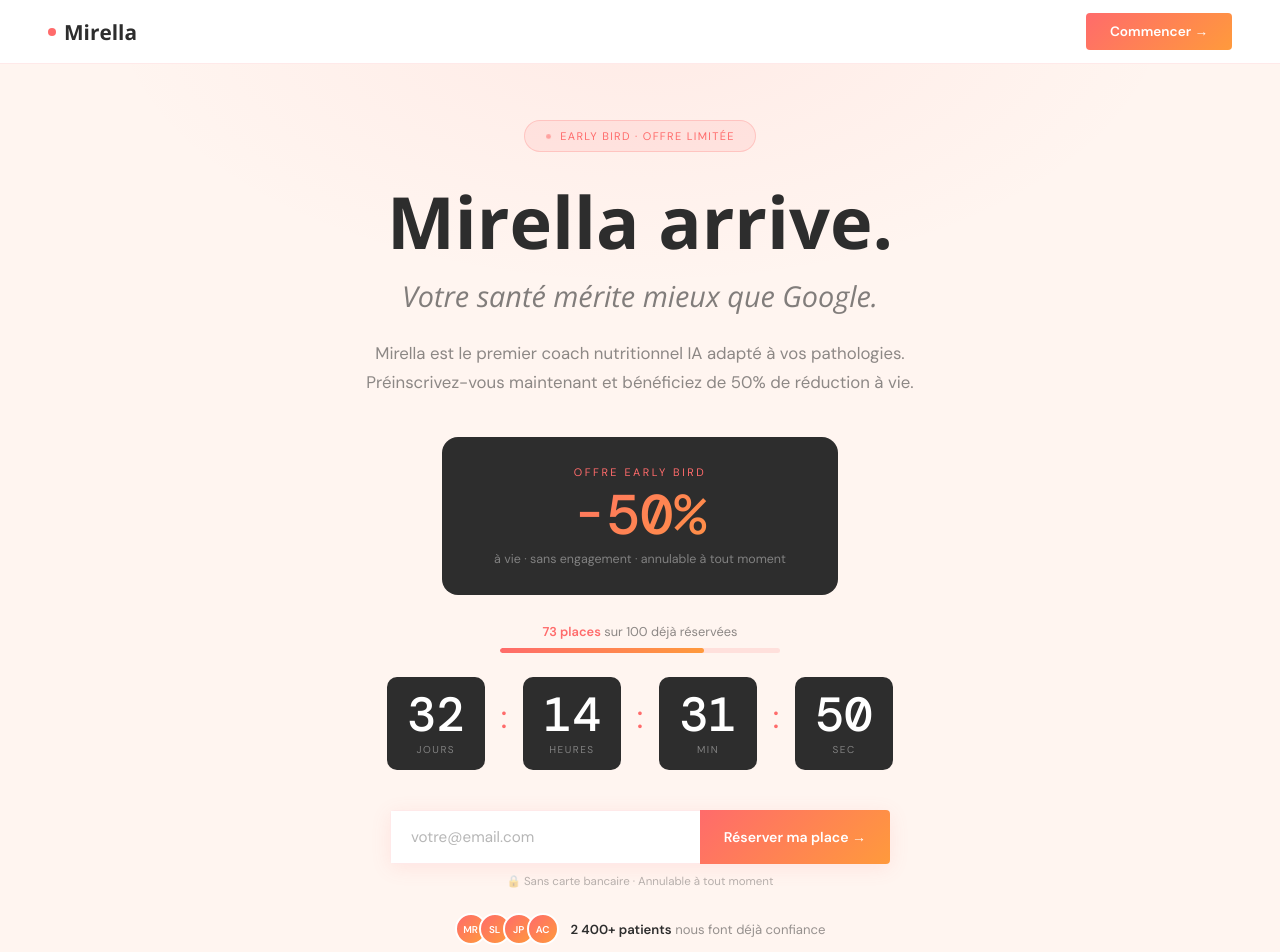
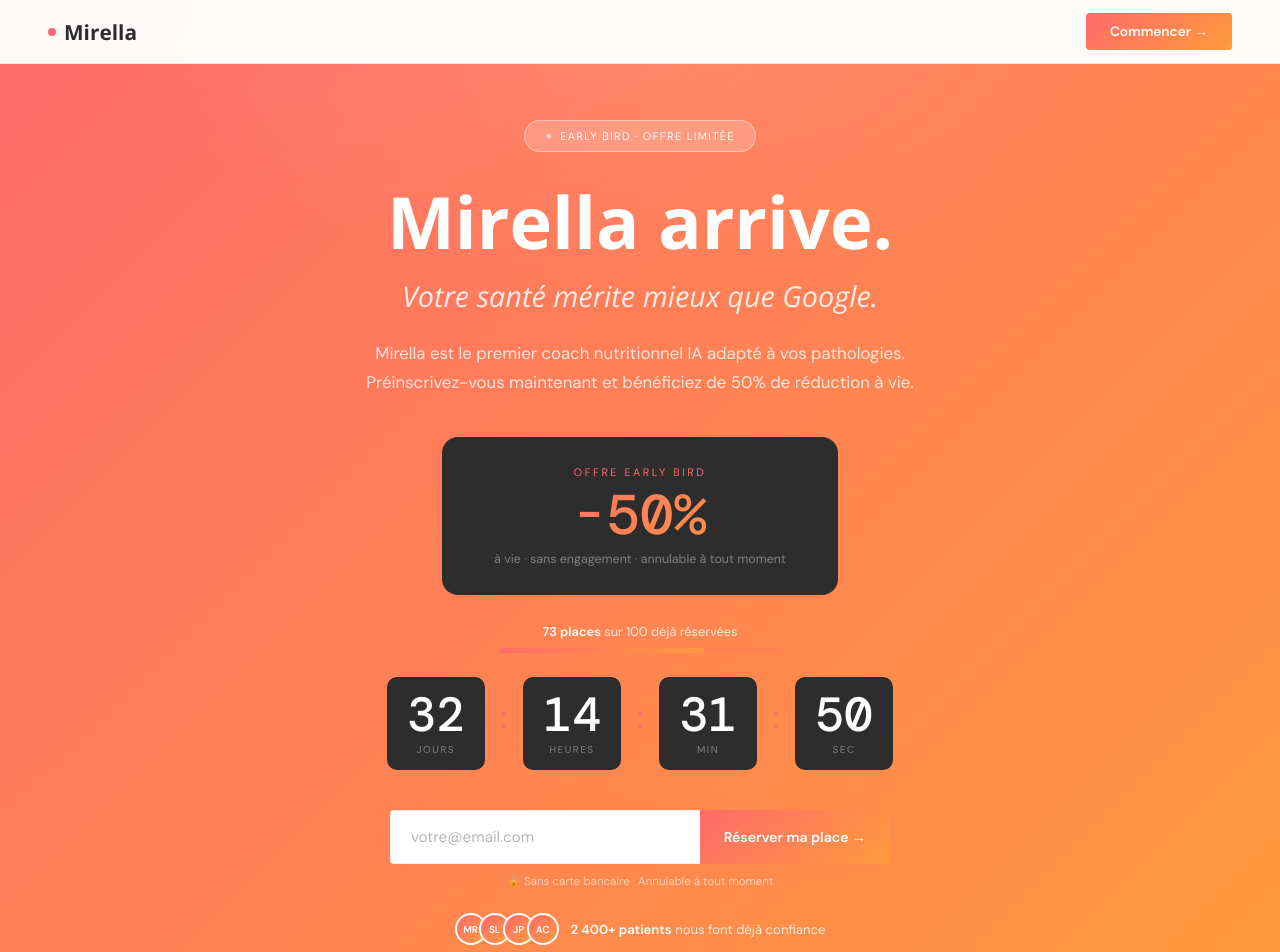
Before and after one commit to avelia-ai/nutricare-frontend, a plain HTML site: page preinscription.html in a window 1280 px wide. Shown: the top 952 px of the page. Drawn offline with nearby package versions, Linux system fonts and the light colour scheme.

Commit message:
fix: preinscription hero dégradé corail DA Mirella

```diff
--- a/preinscription.html
+++ b/preinscription.html
@@ -24,14 +24,14 @@ nav{position:fixed;top:0;left:0;right:0;z-index:100;background:rgba(255,255,255,
 .nav-btn:hover{opacity:.9;transform:translateY(-1px)}
 
 /* HERO */
-.hero{background:var(--cream);padding:120px 24px 80px;text-align:center;position:relative;overflow:hidden}
-.hero::before{content:'';position:absolute;inset:0;background:radial-gradient(ellipse 60% 40% at 50% 0%,rgba(255,107,107,.08) 0%,transparent 70%);pointer-events:none}
+.hero{background:linear-gradient(135deg,#FF6B6B,#FF9A3C);padding:120px 24px 80px;text-align:center;position:relative;overflow:hidden}
+.hero::before{content:'';position:absolute;inset:0;background:radial-gradient(ellipse 60% 40% at 50% 0%,rgba(255,255,255,.1) 0%,transparent 70%);pointer-events:none}
 .hero-inner{position:relative;z-index:1;max-width:780px;margin:0 auto}
-.badge{display:inline-flex;align-items:center;gap:8px;background:rgba(255,107,107,.1);border:1px solid rgba(255,107,107,.25);border-radius:100px;padding:8px 20px;font-size:11px;letter-spacing:.12em;text-transform:uppercase;color:var(--coral);margin-bottom:32px;animation:fadeUp .8s ease both}
-.badge-dot{width:7px;height:7px;background:var(--coral);border-radius:50%;animation:pulse 1.5s ease-in-out infinite}
-h1{font-family:'Open Sans',serif;font-size:clamp(2.4rem,6vw,4.5rem);line-height:1.05;font-weight:700;color:var(--charcoal);margin-bottom:16px;animation:fadeUp .8s .15s ease both}
+.badge{display:inline-flex;align-items:center;gap:8px;background:rgba(255,255,255,.2);border:1px solid rgba(255,255,255,.4);border-radius:100px;padding:8px 20px;font-size:11px;letter-spacing:.12em;text-transform:uppercase;color:white;margin-bottom:32px;animation:fadeUp .8s ease both}
+.badge-dot{width:7px;height:7px;background:white;border-radius:50%;animation:pulse 1.5s ease-in-out infinite}
+h1{font-family:'Open Sans',serif;font-size:clamp(2.4rem,6vw,4.5rem);line-height:1.05;font-weight:700;color:white;margin-bottom:16px;animation:fadeUp .8s .15s ease both}
 h1 em{font-style:italic;color:var(--coral)}
-.hero-sub{font-size:1.05rem;color:rgba(45,45,45,.55);line-height:1.75;max-width:560px;margin:0 auto 40px;animation:fadeUp .8s .3s ease both}
+.hero-sub{font-size:1.05rem;color:rgba(255,255,255,.8);line-height:1.75;max-width:560px;margin:0 auto 40px;animation:fadeUp .8s .3s ease both}
 
 /* OFFER BOX */
 .offer-box{background:var(--charcoal);color:white;border-radius:16px;padding:28px 52px;display:inline-block;margin-bottom:28px;animation:fadeUp .8s .4s ease both}
@@ -41,8 +41,8 @@ h1 em{font-style:italic;color:var(--coral)}
 
 /* SPOTS */
 .spots{margin-bottom:24px;animation:fadeUp .8s .48s ease both}
-.spots-txt{font-size:.8rem;color:rgba(45,45,45,.55);margin-bottom:8px}
-.spots-txt strong{color:var(--coral);font-weight:600}
+.spots-txt{font-size:.8rem;color:rgba(255,255,255,.8);margin-bottom:8px}
+.spots-txt strong{color:white;font-weight:700}
 .spots-bar{width:280px;height:5px;background:rgba(255,107,107,.15);border-radius:3px;margin:0 auto;overflow:hidden}
 .spots-fill{height:100%;width:73%;background:linear-gradient(135deg,var(--coral),var(--orange));border-radius:3px}
 
@@ -61,7 +61,7 @@ h1 em{font-style:italic;color:var(--coral)}
 .form-row input:focus{border-color:var(--coral)}
 .form-row button{background:linear-gradient(135deg,var(--coral),var(--orange));color:white;border:none;padding:16px 24px;font-size:.88rem;font-weight:600;font-family:'DM Sans',sans-serif;cursor:pointer;white-space:nowrap;transition:all .2s}
 .form-row button:hover{opacity:.9}
-.form-note{font-size:.72rem;color:rgba(45,45,45,.35);text-align:center;margin-top:10px}
+.form-note{font-size:.72rem;color:rgba(255,255,255,.6);text-align:center;margin-top:10px}
 .success-msg{display:none;background:#EFF7F1;border:1px solid #9DC4A3;border-radius:8px;padding:14px;color:#3B6D11;font-size:.88rem;text-align:center;margin-top:12px}
 
 /* SOCIAL PROOF */
@@ -69,8 +69,8 @@ h1 em{font-style:italic;color:var(--coral)}
 .avs{display:flex}
 .av{width:32px;height:32px;border-radius:50%;border:2px solid white;display:flex;align-items:center;justify-content:center;font-size:.62rem;font-weight:700;margin-left:-8px;color:white;background:linear-gradient(135deg,var(--coral),var(--orange))}
 .av:first-child{margin-left:0}
-.soc-txt{font-size:.82rem;color:rgba(45,45,45,.5)}
-.soc-txt strong{color:var(--charcoal)}
+.soc-txt{font-size:.82rem;color:rgba(255,255,255,.8)}
+.soc-txt strong{color:white}
 
 /* STATS */
 .stats-section{background:var(--charcoal);padding:72px 48px}
@@ -138,7 +138,7 @@ footer a{color:var(--coral);text-decoration:none}
 <section class="hero">
   <div class="hero-inner">
     <div class="badge"><span class="badge-dot"></span> Early Bird · Offre limitée</div>
-    <h1>Mirella arrive.</h1><p style="font-family:'Open Sans',serif;font-size:clamp(1.2rem,2.5vw,1.8rem);color:rgba(45,45,45,.6);margin-bottom:24px;font-style:italic">Votre santé mérite mieux que Google.</p>
+    <h1>Mirella arrive.</h1><p style="font-family:'Open Sans',serif;font-size:clamp(1.2rem,2.5vw,1.8rem);color:rgba(255,255,255,.85);margin-bottom:24px;font-style:italic">Votre santé mérite mieux que Google.</p>
     <p class="hero-sub">Mirella est le premier coach nutritionnel IA adapté à vos pathologies. Préinscrivez-vous maintenant et bénéficiez de 50% de réduction à vie.</p>
 
     <div class="offer-box">
```
